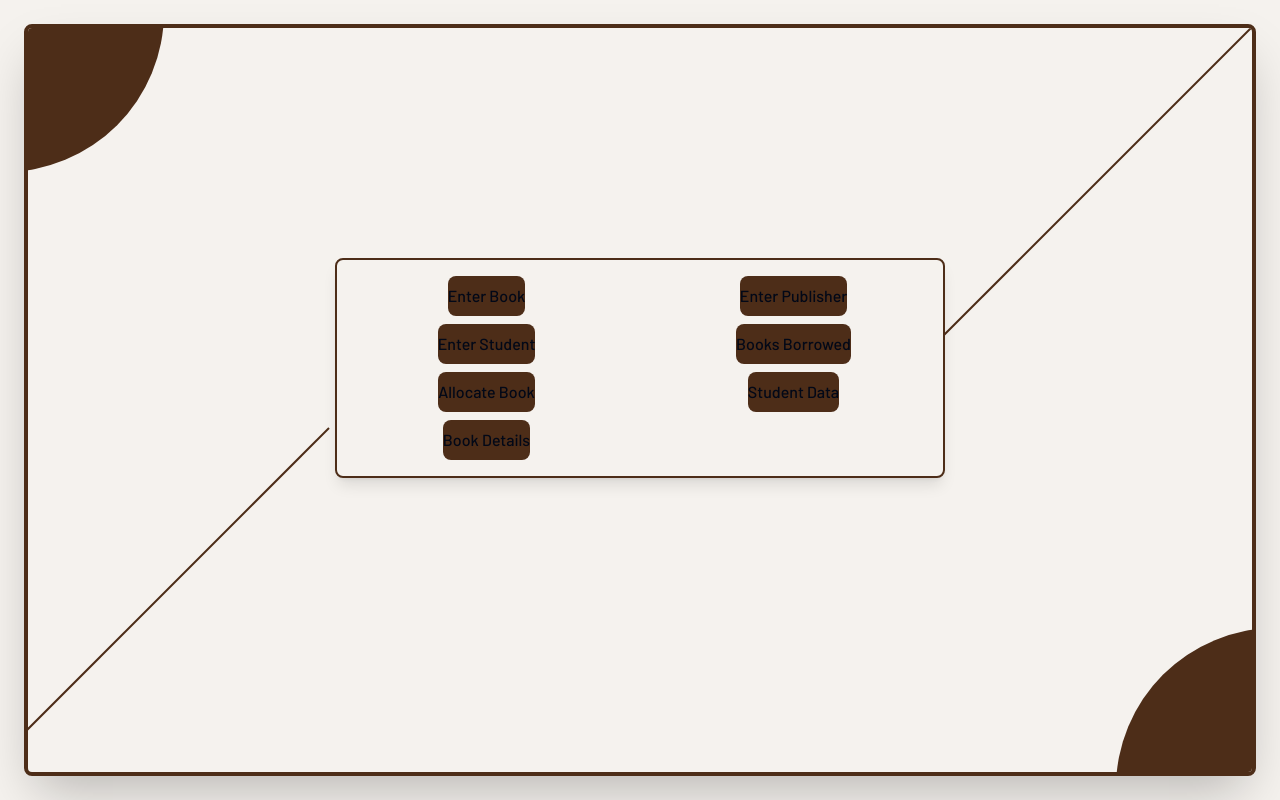
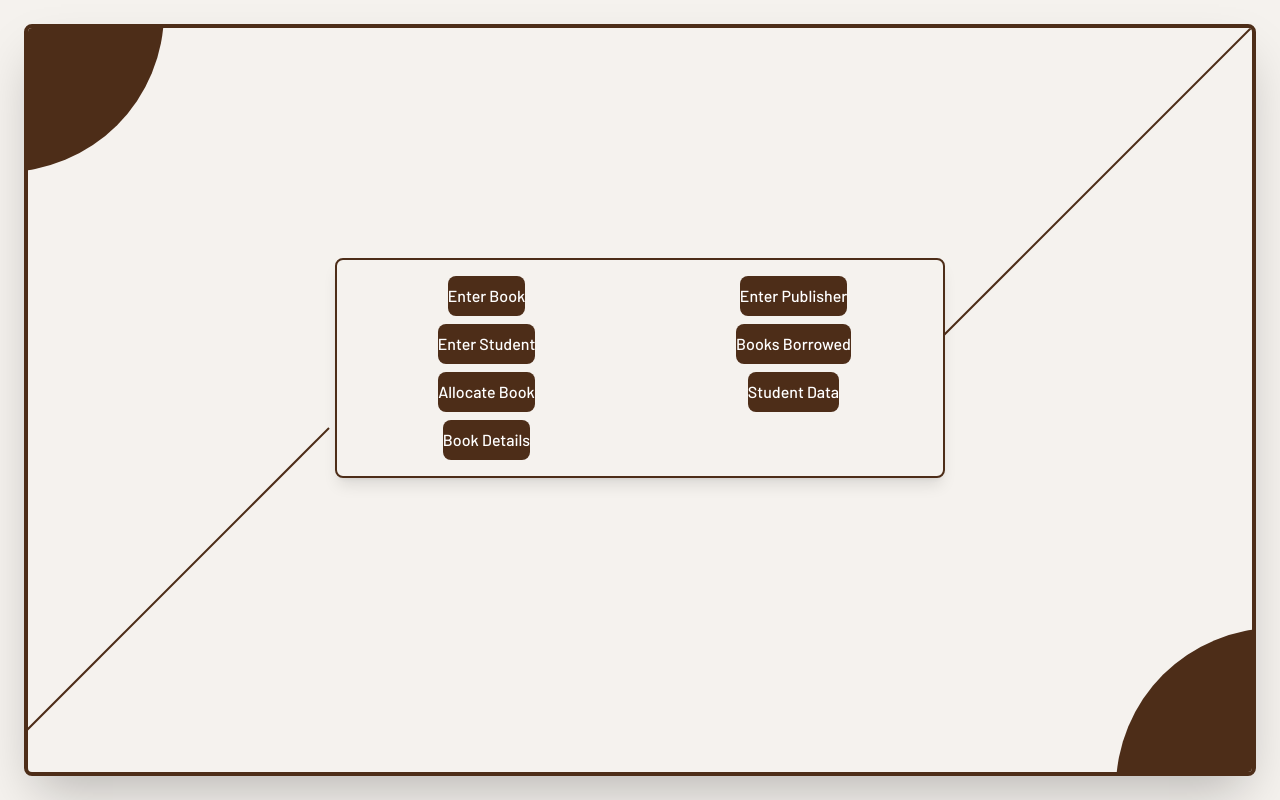
Before and after one commit to ashish74624/ShelfWise, a Next.js app in the folder client/: page /menu in a window 1280 px wide. Built offline with nearby package versions, Linux system fonts and the light colour scheme.

Commit message:
button text change

```diff
--- a/client/Components/Button.tsx
+++ b/client/Components/Button.tsx
@@ -13,7 +13,7 @@ interface propType {
 
 export default function Button1({data}:propType) {
   return (
-    <Button className={`${bar.className} bg-[#4d2d18] text-3xl w-72 h-14 rounded-lg`} >
+    <Button className={`${bar.className} bg-[#4d2d18] hover:bg-[#9b5021] text-white text-3xl w-72 h-14 rounded-lg`} >
       {data}
     </Button>
   )
```
